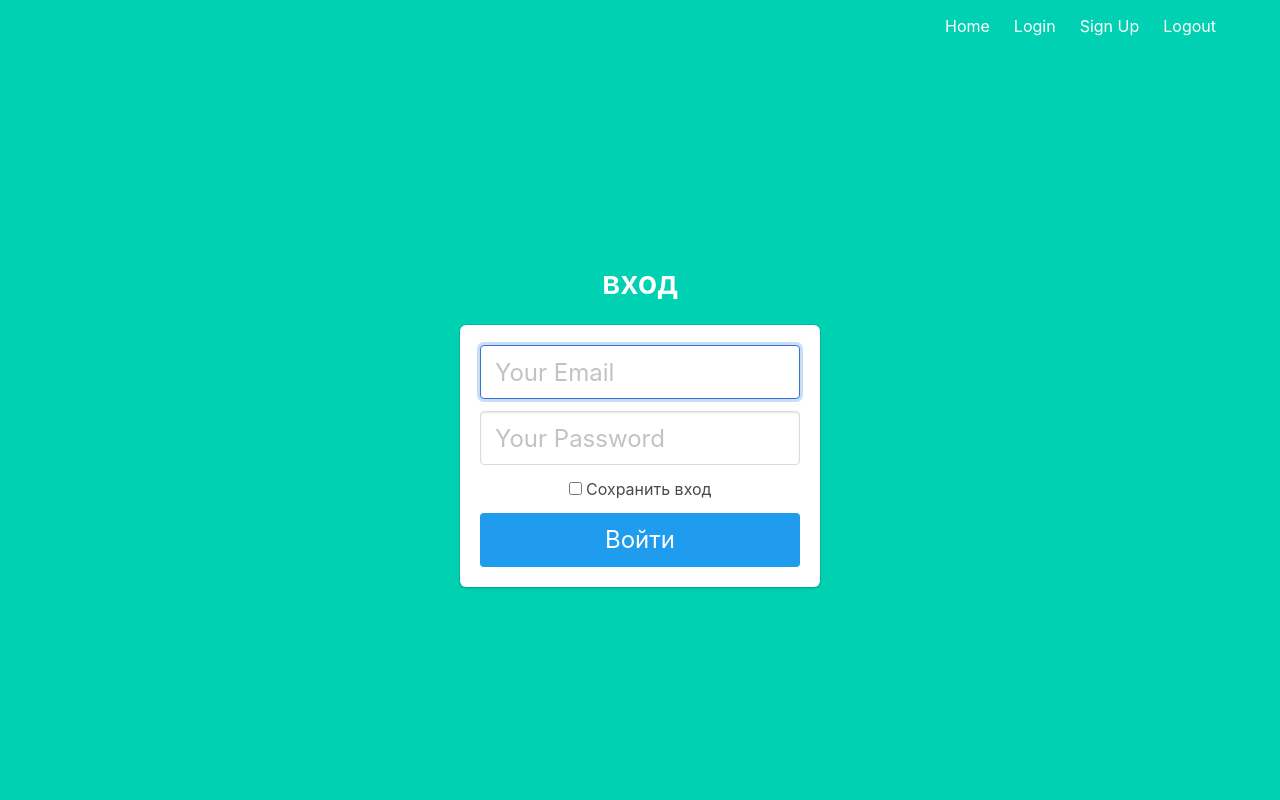
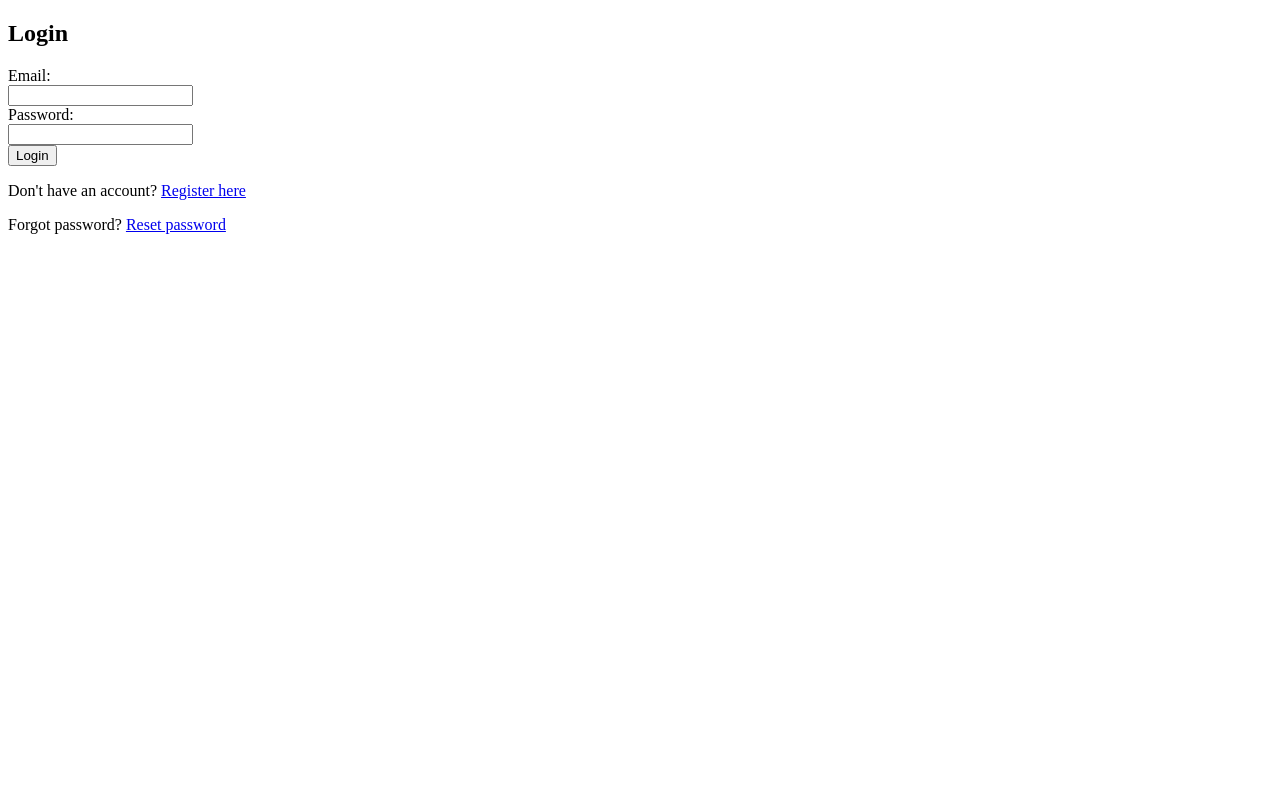
Before and after one commit to erromh/DiplomaCode, a Flask app: template Module1/templates/login.html in a window 1280 px wide. Run offline with Flask 3, Linux system fonts and the light colour scheme; the template is opened without the code that fills it, so the values that code supplies are empty.

Commit message:
new update

```diff
--- a/Module1/templates/base.html
+++ /dev/null
@@ -1,52 +0,0 @@
-<!DOCTYPE html>
-<html>
-
-<head>
-    <meta charset="utf-8">
-    <meta http-equiv="X-UA-Compatible" content="IE=edge">
-    <meta name="viewport" content="width=device-width, initial-scale=1">
-    <title>Diploma</title>
-    <link rel="stylesheet" href="https://cdnjs.cloudflare.com/ajax/libs/bulma/0.7.2/css/bulma.min.css" />
-</head>
-
-<body>
-    <section class="hero is-primary is-fullheight">
-
-        <div class="hero-head">
-            <nav class="navbar">
-                <div class="container">
-                    <div id="navbarMenuHeroA" class="navbar-menu">
-                        <div class="navbar-end">
-                            <a href="{{ url_for('main.index') }}" class="navbar-item">
-                                Home
-                            </a>
-
-                          <!-- <a href="{{ url_for('main.profile') }}" class="navbar-item">
-                                Profile
-                            </a> -->
-
-                            <a href="{{ url_for('auth.login') }}" class="navbar-item">
-                                Login
-                            </a>
-                            <a href="{{ url_for('auth.signup') }}" class="navbar-item">
-                                Sign Up
-                            </a>
-                            <a href="{{ url_for('auth.logout') }}" class="navbar-item">
-                                Logout
-                            </a>
-                        </div>
-                    </div>
-                </div>
-            </nav>
-        </div>
-
-        <div class="hero-body">
-            <div class="container has-text-centered">
-               {% block content %}
-               {% endblock %}
-            </div>
-        </div>
-    </section>
-</body>
-
-</html>
--- a/Module1/templates/login.html
+++ b/Module1/templates/login.html
@@ -1,29 +1,36 @@
-{% extends "base.html" %}
+<!-- login.html -->
 
-{% block content %}
-<div class="column is-4 is-offset-4">
-    <h3 class="title">вход</h3>
-    <div class="box">
-        <form method="POST" action="/login">
-            <div class="field">
-                <div class="control">
-                    <input class="input is-large" type="email" name="email" placeholder="Your Email" autofocus="">
-                </div>
+<!DOCTYPE html>
+<html lang="en">
+<head>
+    <meta charset="UTF-8">
+    <meta name="viewport" content="width=device-width, initial-scale=1.0">
+    <title>Login</title>
+</head>
+<body>
+
+<h2>Login</h2>
+
+{% with messages = get_flashed_messages(with_categories=true) %}
+    {% if messages %}
+        {% for category, message in messages %}
+            <div class="alert alert-{{ category }}">
+                {{ message }}
             </div>
+        {% endfor %}
+    {% endif %}
+{% endwith %}
 
-            <div class="field">
-                <div class="control">
-                    <input class="input is-large" type="password" name="password" placeholder="Your Password">
-                </div>
-            </div>
-            <div class="field">
-                <label class="checkbox">
-                    <input type="checkbox" name="remember">
-                    Сохранить вход
-                </label>
-            </div>
-            <button class="button is-block is-info is-large is-fullwidth">Войти</button>
-        </form>
-    </div>
-</div>
-{% endblock %}
+<form method="POST">
+    <label for="email">Email:</label><br>
+    <input type="email" id="email" name="email" required><br>
+    <label for="password">Password:</label><br>
+    <input type="password" id="password" name="password" required><br>
+    <input type="submit" value="Login">
+</form>
+
+<p>Don't have an account? <a href="{{ url_for('register') }}">Register here</a></p>
+<p>Forgot password? <a href="{{ url_for('forgot_password') }}">Reset password</a></p>
+
+</body>
+</html>
```
Also changed, not shown: Module1/__init__.py (deleted, +0 -31 lines), Module1/auth.py (deleted, +0 -56 lines), Module1/main.py (deleted, +0 -12 lines), Module1/module1.py (added, +36 -0 lines), Module1/templates/index.html (deleted, +0 -7 lines), Module1/templates/profile.html (deleted, +0 -7 lines), Module1/templates/signup.html (deleted, +0 -37 lines), Module1/usermodel.py (deleted, +0 -9 lines), Module1/templates/administration.html (deleted).
